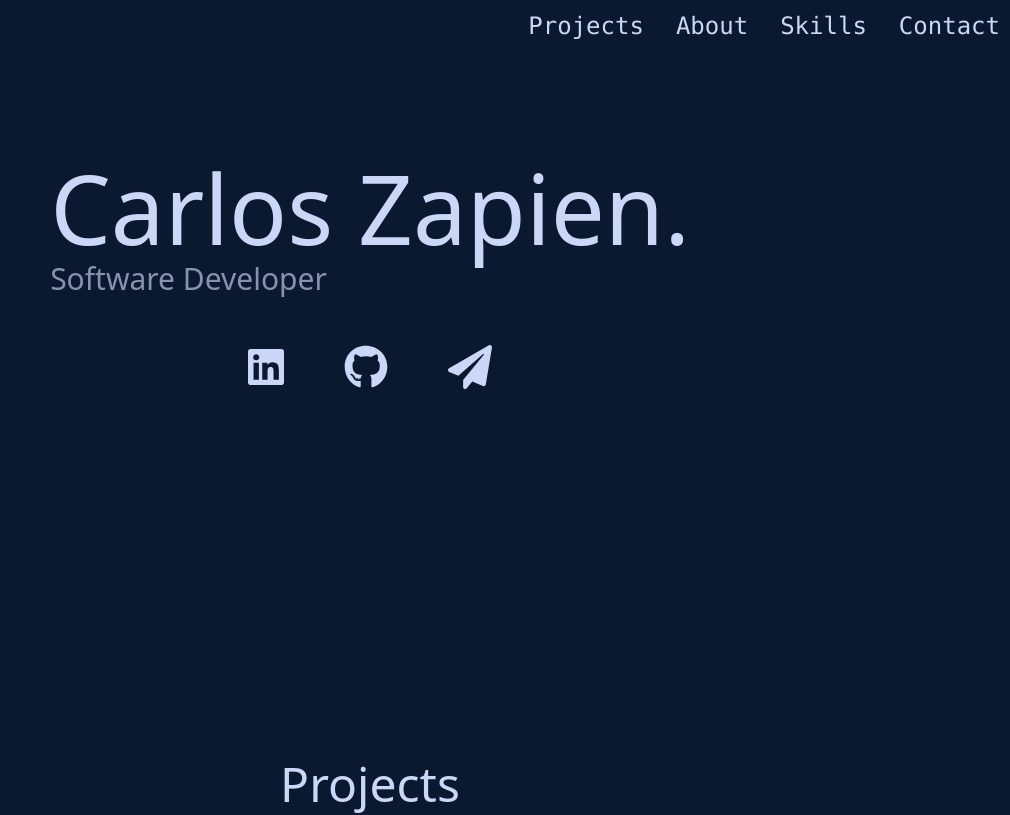
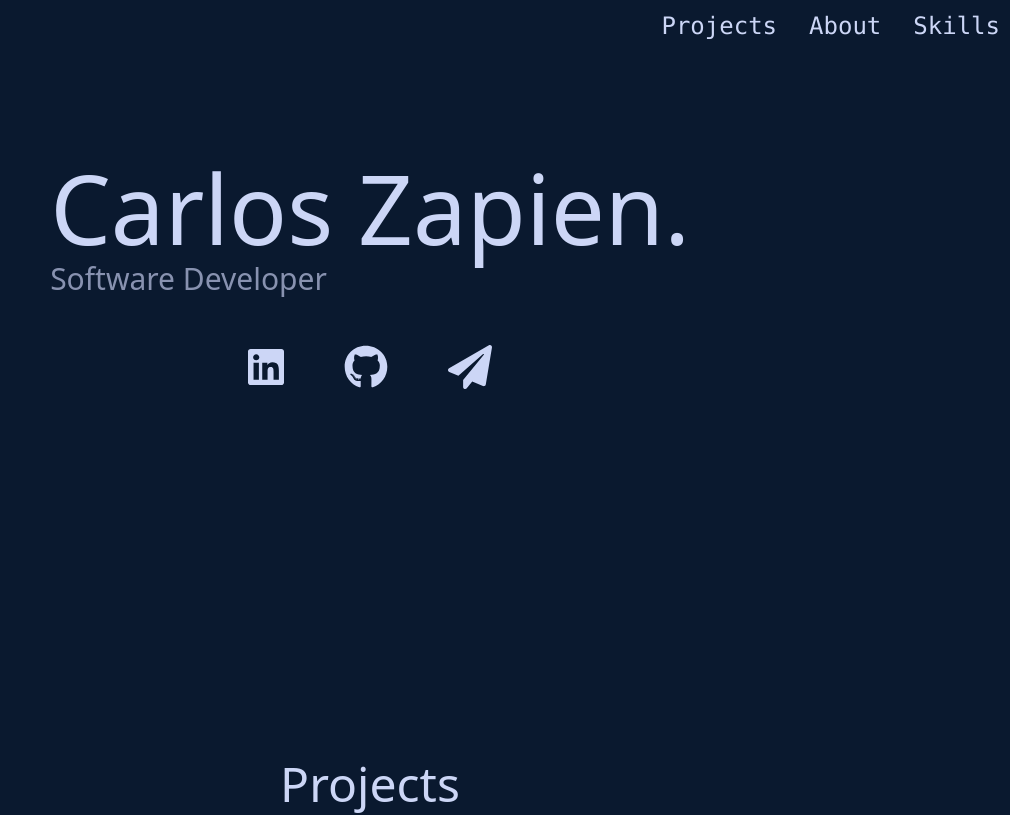
Before and after one commit to cgzapien/carloszapien-portfolio, a React (Create React App) app: page / in a window 1280 px wide. Shown: the top 815 px of the page, without its empty margins (270-1280 px from the left). Built offline with nearby package versions, Linux system fonts and the light colour scheme.

Commit message:
removed contact section

```diff
--- a/src/components/Navbar.js
+++ b/src/components/Navbar.js
@@ -2,7 +2,7 @@ import React from "react";
 import { Link } from "react-scroll";
 
 const NavBar = () => {
-  const links = ["projects", "about", "skills", "contact"];
+  const links = ["projects", "about", "skills"];
   return (
     <nav className="h-40">
       <ul className="text-1xl sm:text-2xl flex justify-end font-mono">
--- a/src/components/Skills.js
+++ b/src/components/Skills.js
@@ -12,6 +12,7 @@ export default function Skills(){
       </h1>
         <div className="skillsContainer">
           <ul className="skills">
+            <li className="text-3xl"><FontAwesomeIcon icon={faNodeJs} /> Javascript</li>
             <li className="text-3xl"><FontAwesomeIcon icon={faReact} /> React</li>
             <li className="text-3xl"><FontAwesomeIcon icon={faNode} /> Node.js</li>
             <li className="text-3xl"><FontAwesomeIcon icon={faCss3} /> Tailwind CSS</li>
```
